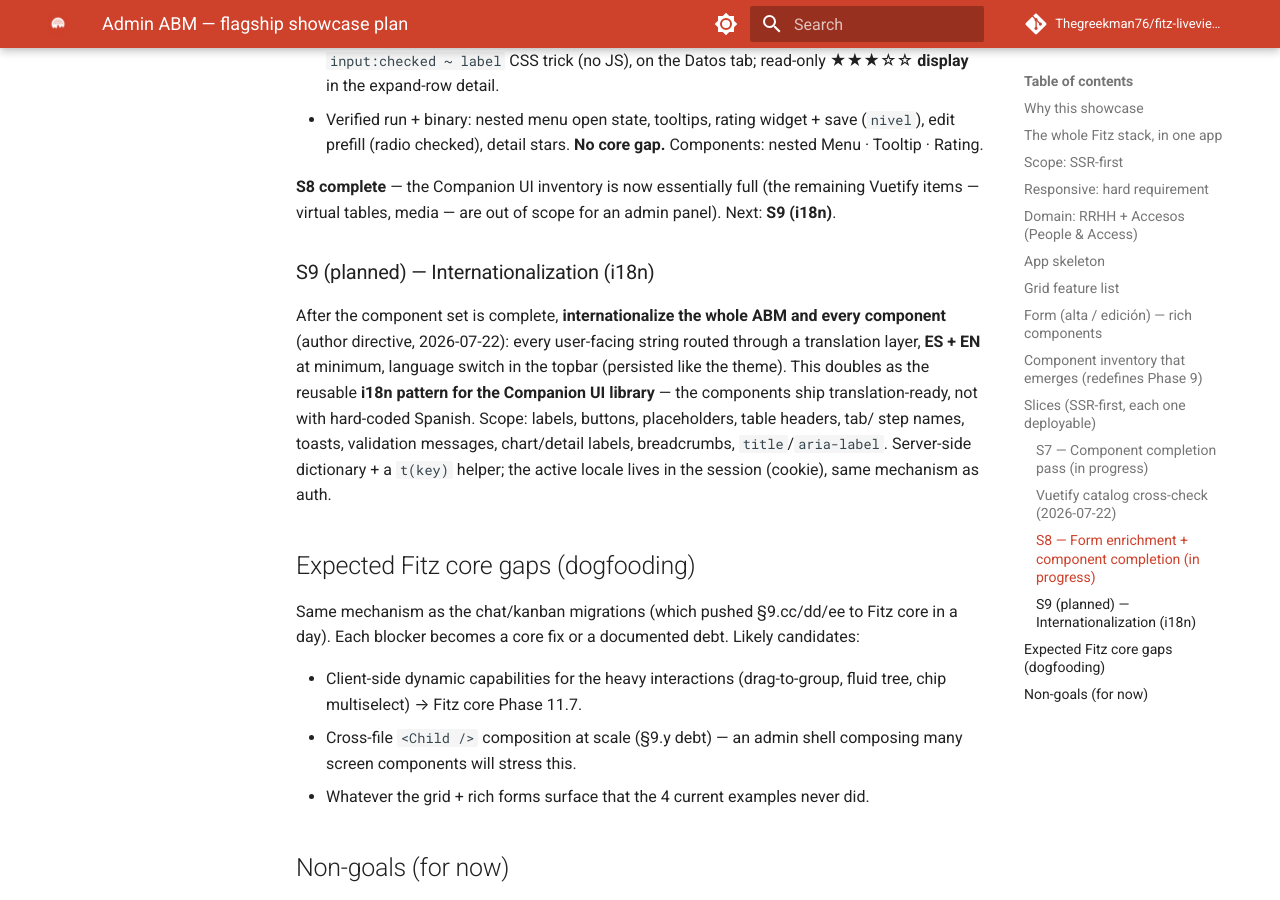
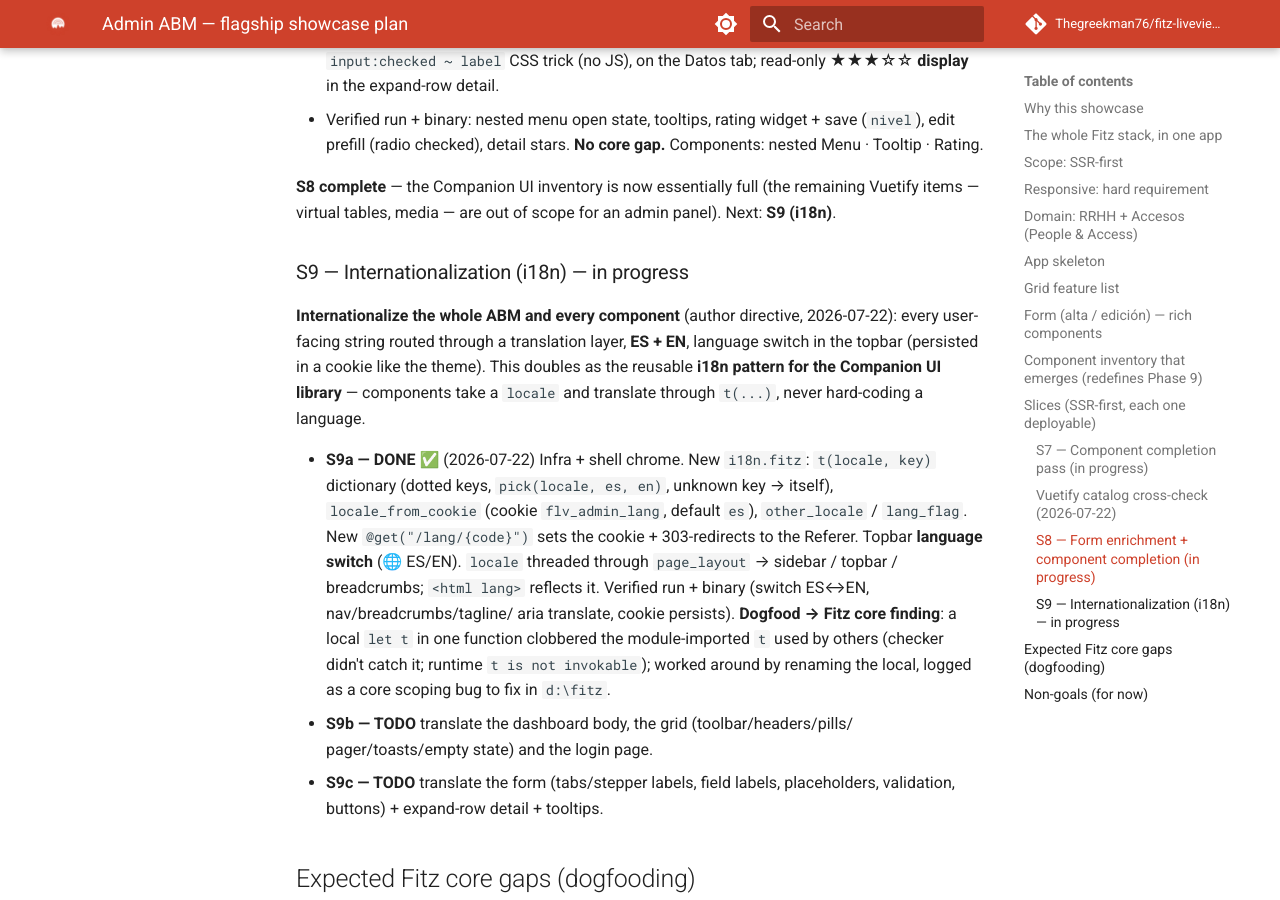
Before and after one commit to Thegreekman76/fitz-liveviews, an MkDocs documentation site: the page built from docs/showcase-admin-abm-plan.md, in a window 1280 px wide and 900 px high, scrolled down 8401 px. Built offline with MkDocs 1.6.1 and Material for MkDocs 9.7.7, drawn with Linux system fonts in a browser that asks for light colours; comment, search, counter and statistics services are not loaded.

Commit message:
admin: S9a i18n infra + shell traducido (ES/EN)
Nuevo i18n.fitz con t(locale, key) + diccionario ES/EN, locale desde
cookie flv_admin_lang (default es). Ruta @get(/lang/{code}) que setea
la cookie y redirige al Referer. Switch de idioma en el topbar; locale
threaded por page_layout -> sidebar/topbar/breadcrumbs; <html lang>
lo refleja. Verificado run + binario.

Nota: rename de un 'let t' local en initials() que pisaba la fn t
importada (finding de scoping de Fitz core, documentado aparte)."

```diff
--- a/docs/showcase-admin-abm-plan.md
+++ b/docs/showcase-admin-abm-plan.md
@@ -328,17 +328,30 @@ one schema migration for the new columns.
 remaining Vuetify items — virtual tables, media — are out of scope for an admin
 panel). Next: **S9 (i18n)**.
 
-### S9 (planned) — Internationalization (i18n)
+### S9 — Internationalization (i18n) — in progress
 
-After the component set is complete, **internationalize the whole ABM and every
-component** (author directive, 2026-07-22): every user-facing string routed
-through a translation layer, **ES + EN** at minimum, language switch in the
-topbar (persisted like the theme). This doubles as the reusable **i18n pattern
-for the Companion UI library** — the components ship translation-ready, not with
-hard-coded Spanish. Scope: labels, buttons, placeholders, table headers, tab/
-step names, toasts, validation messages, chart/detail labels, breadcrumbs,
-`title`/`aria-label`. Server-side dictionary + a `t(key)` helper; the active
-locale lives in the session (cookie), same mechanism as auth.
+**Internationalize the whole ABM and every component** (author directive,
+2026-07-22): every user-facing string routed through a translation layer,
+**ES + EN**, language switch in the topbar (persisted in a cookie like the
+theme). This doubles as the reusable **i18n pattern for the Companion UI
+library** — components take a `locale` and translate through `t(...)`, never
+hard-coding a language.
+
+- **S9a — DONE** ✅ (2026-07-22) Infra + shell chrome. New `i18n.fitz`:
+  `t(locale, key)` dictionary (dotted keys, `pick(locale, es, en)`, unknown key
+  → itself), `locale_from_cookie` (cookie `flv_admin_lang`, default `es`),
+  `other_locale` / `lang_flag`. New `@get("/lang/{code}")` sets the cookie +
+  303-redirects to the Referer. Topbar **language switch** (🌐 ES/EN). `locale`
+  threaded through `page_layout` → sidebar / topbar / breadcrumbs; `<html lang>`
+  reflects it. Verified run + binary (switch ES↔EN, nav/breadcrumbs/tagline/
+  aria translate, cookie persists). **Dogfood → Fitz core finding**: a local
+  `let t` in one function clobbered the module-imported `t` used by others
+  (checker didn't catch it; runtime `t is not invokable`); worked around by
+  renaming the local, logged as a core scoping bug to fix in `d:\fitz`.
+- **S9b — TODO** translate the dashboard body, the grid (toolbar/headers/pills/
+  pager/toasts/empty state) and the login page.
+- **S9c — TODO** translate the form (tabs/stepper labels, field labels,
+  placeholders, validation, buttons) + expand-row detail + tooltips.
 
 ## Expected Fitz core gaps (dogfooding)
 
```
Also changed, not shown: 5 other files.
